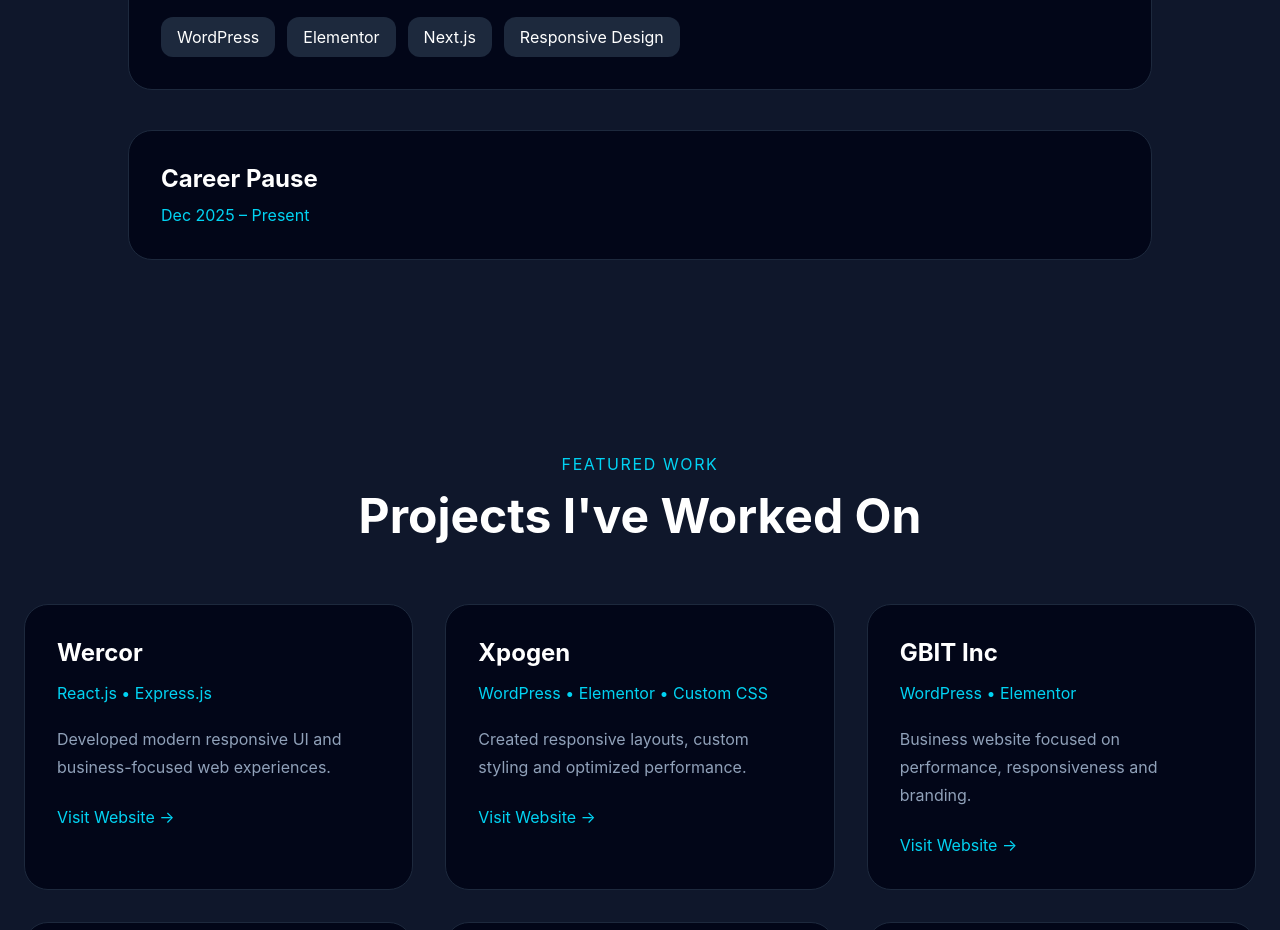
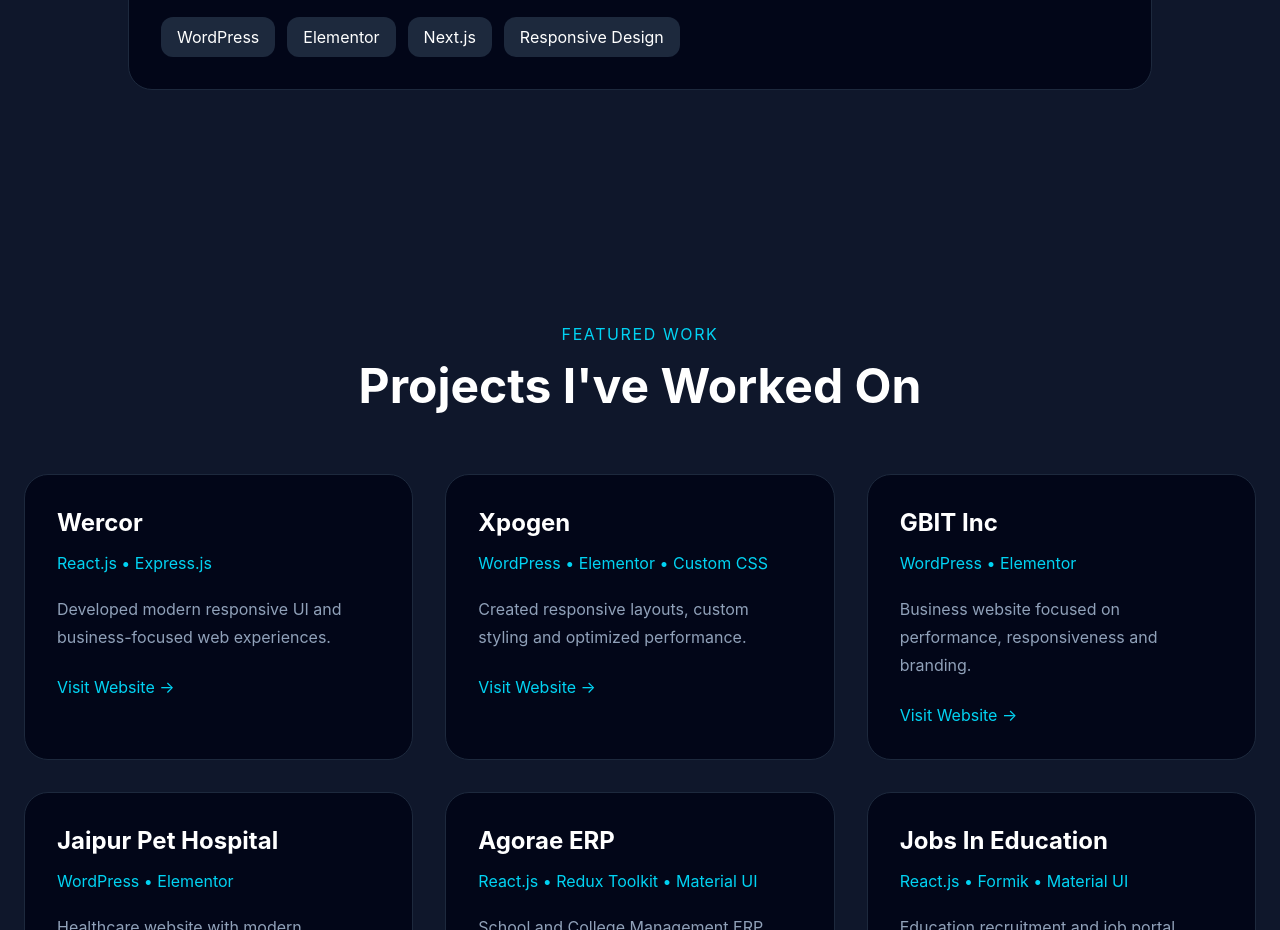
Before and after one commit to mounaspriya/portfolio, a React app: page / in a window 1280 px wide. Shown: the part 3020-3950 px from the top of the page. Built offline with nearby package versions, Linux system fonts and the light colour scheme; the HTML template or start-up script is replaced by a standard one.

Commit message:
Update2 portfolio

```diff
--- a/src/components/Experience.jsx
+++ b/src/components/Experience.jsx
@@ -85,14 +85,14 @@
             </div>
           </div>
 
-          <div className="bg-slate-950 p-8 rounded-3xl border border-slate-800">
-            <h3 className="text-2xl font-bold">
+          <div >
+            {/* <h3 className="text-2xl font-bold">
               Career Pause
-            </h3>
+            </h3> */}
 
-            <p className="text-cyan-400 mt-2">
+            {/* <p className="text-cyan-400 mt-2">
               Dec 2025 – Present
-            </p>
+            </p> */}
 
             {/* <p className="text-slate-400 mt-5 leading-8">
               Took a planned career break to focus on
```
